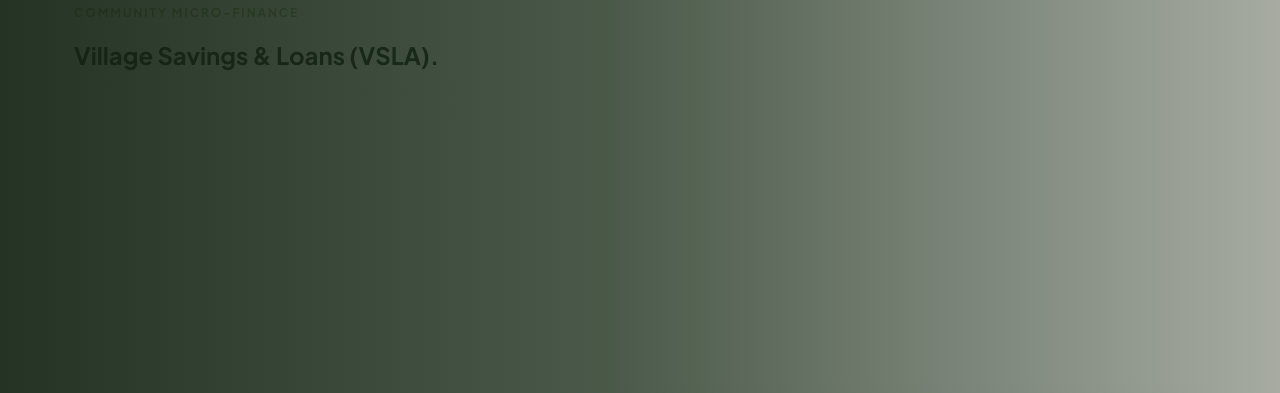
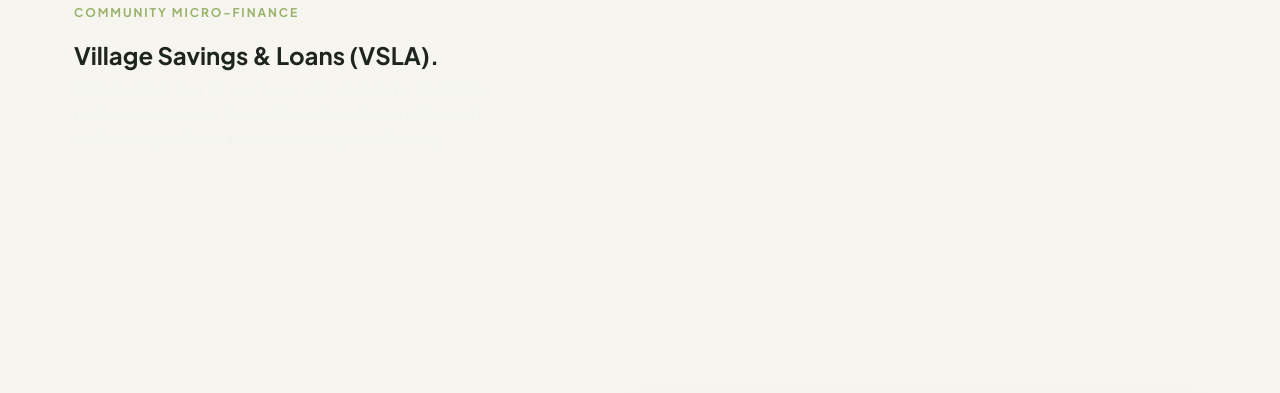
Before and after one commit to zodexeles14-alt/Marianne-foundation-, a website: page vsla.html in a window 1280 px wide. Shown: the part 87-480 px from the top of the page. Drawn offline with nearby package versions, Linux system fonts and the light colour scheme.

Commit message:
Remove hero overlay from VSLA hero section
Removed the hero overlay div from the VSLA hero section.

```diff
--- a/vsla.html
+++ b/vsla.html
@@ -43,7 +43,6 @@
 
   <!-- VSLA Hero Banner -->
   <section class="page-hero vsla-hero">
-    <div class="hero-overlay"></div>
     <div class="container page-hero-content">
       <span class="eyebrow">COMMUNITY MICRO-FINANCE</span>
       <h1>Village Savings &amp; <span class="italic-accent">Loans (VSLA).</span></h1>
```
